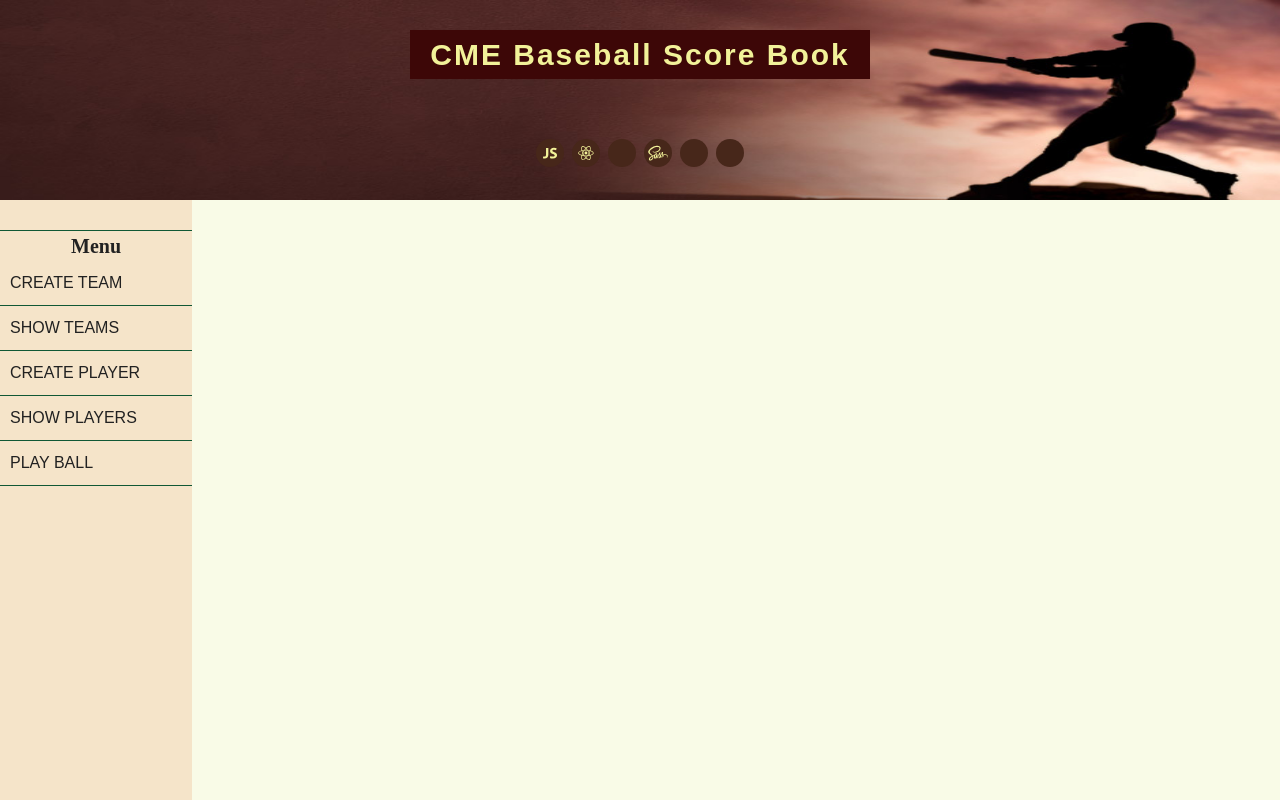
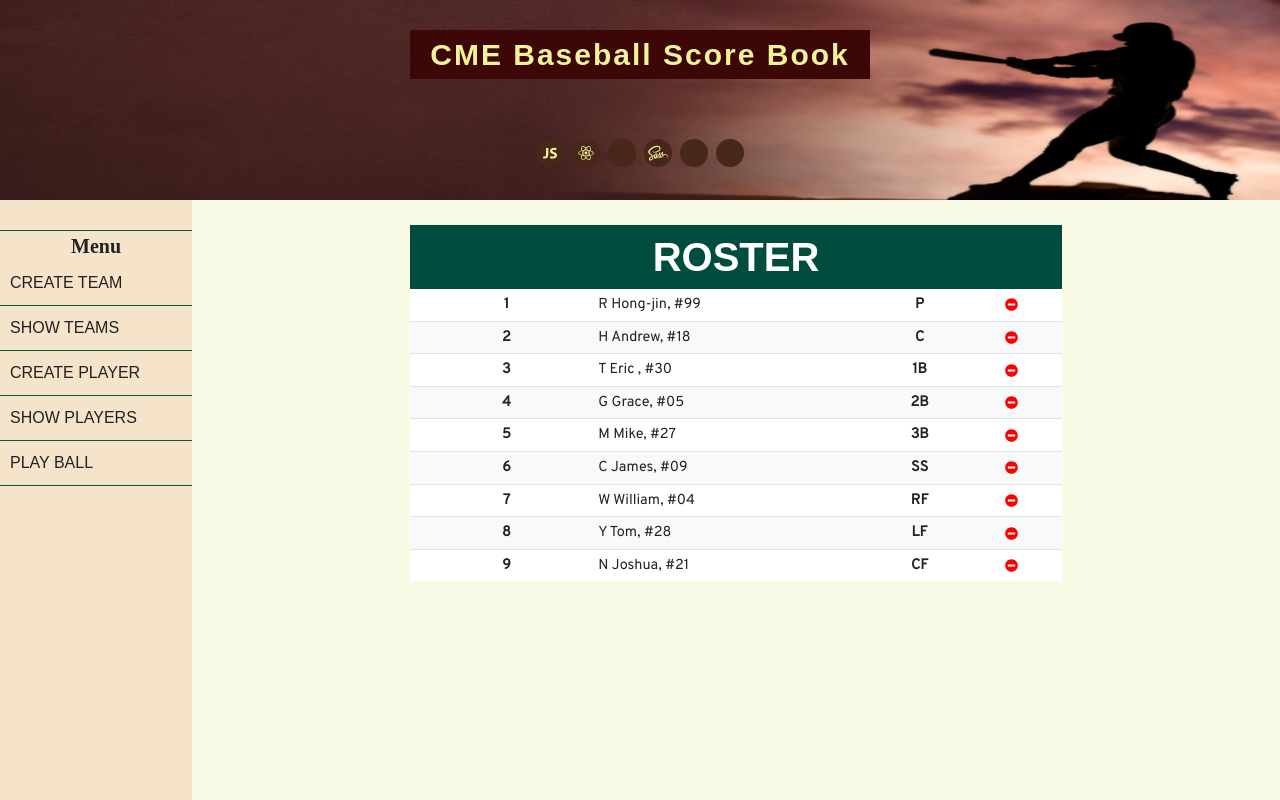
Before and after one commit to hiba02/cme-baseball-frontend, a React (Create React App) app: page /showPlayer in a window 1280 px wide. Shown: the top 800 px of the page. Built offline with nearby package versions, Linux system fonts and the light colour scheme; a web font is replaced by a local one.

Commit message:
implement of ShowPlayer component

```diff
--- a/src/App.js
+++ b/src/App.js
@@ -7,6 +7,7 @@
 import CreateTeam from "./components/CreateTeam";
 import ShowTeam from "./components/ShowTeam";
 import CreatePlayer from "./components/CreatePlayer";
+import ShowPlayers from "./components/ShowPlayers";
 
 function App() {
   const [word, setWord] = useState("");
@@ -15,7 +16,7 @@
   const [playersInfo, setPlayersInfo] = useState([
     {
       team_id: 1,
-      name: "R Hyun-jin",
+      name: "R Hong-jin",
       uniform_number: "99",
       position: "P",
       bats: "R",
@@ -24,7 +25,7 @@
     },
     {
       team_id: 1,
-      name: "H Austin  ",
+      name: "H Andrew",
       uniform_number: "18",
       position: "C",
       bats: "R",
@@ -33,7 +34,7 @@
     },
     {
       team_id: 1,
-      name: "H Eric    ",
+      name: "T Eric    ",
       uniform_number: "30",
       position: "1B",
       bats: "L",
@@ -42,7 +43,7 @@
     },
     {
       team_id: 1,
-      name: "G Greg    ",
+      name: "G Grace",
       uniform_number: "05",
       position: "2B",
       bats: "R",
@@ -51,7 +52,7 @@
     },
     {
       team_id: 1,
-      name: "M Machado ",
+      name: "M Mike",
       uniform_number: "27",
       position: "3B",
       bats: "R",
@@ -60,7 +61,7 @@
     },
     {
       team_id: 1,
-      name: "C Jake    ",
+      name: "C James",
       uniform_number: "09",
       position: "SS",
       bats: "R",
@@ -69,7 +70,7 @@
     },
     {
       team_id: 1,
-      name: "M Will    ",
+      name: "W William",
       uniform_number: "04",
       position: "RF",
       bats: "R",
@@ -78,7 +79,7 @@
     },
     {
       team_id: 1,
-      name: "P Tommy   ",
+      name: "Y Tom",
       uniform_number: "28",
       position: "LF",
       bats: "R",
@@ -87,8 +88,8 @@
     },
     {
       team_id: 1,
-      name: "N Josh    ",
-      uniform_number: "22",
+      name: "N Joshua",
+      uniform_number: "21",
       position: "CF",
       bats: "L",
       throws: "L",
@@ -214,6 +215,15 @@
                 removePlayerByUniformNum={removePlayerByUniformNum}
               />
             </Route>
+            <Route path="/showPlayer">
+              <ShowPlayers
+                // user={userInfo}
+                players={playersInfo}
+                // teamId={teamId}
+                // currentTeam={currentTeam}
+                removePlayerByUniformNum={removePlayerByUniformNum}
+              />
+            </Route>
           </Switch>
         </section>
         <footer></footer>
--- a/src/components/CreatePlayer.scss
+++ b/src/components/CreatePlayer.scss
@@ -112,7 +112,8 @@
 
 .createPlayer-section {
   float: left;
-  width: 50%;
+  margin-top: 20px;
+  width: 45%;
   height: 600px;
   background: none;
   .roster_template {
@@ -121,6 +122,14 @@
       font-weight: normal;
       border-radius: 5px 5px 0 0;
       height: 3.9rem;
+      background: #004d40;
+      color: white;
+      // height: 4rem;
+      font-size: 2.5rem;
+      font-weight: bold;
+      display: flex;
+      align-items: center;
+      justify-content: center;
     }
   }
 }
@@ -129,6 +138,27 @@
   width: 100%;
   height: 10px;
   background: none;
+}
+
+.showPlayers_template {
+  width: 60%;
+  margin-left: auto;
+  margin-right: auto;
+  margin-top: 25px;
+  border-radius: 4px;
+  .showPlayers_title {
+    background: #004d40;
+    color: white;
+    height: 4rem;
+    font-size: 2.5rem;
+    font-weight: bold;
+    display: flex;
+    align-items: center;
+    justify-content: center;
+  }
+  .showPlayers_content {
+    background: white;
+  }
 }
 
 /////////////////////////////
--- a/src/components/Roster.js
+++ b/src/components/Roster.js
@@ -34,7 +34,7 @@
 
   return (
     <div className="roster_body">
-      <span
+      {/* <span
         className="roster-icon-plus"
         onClick={() => {
           toggleCheckFromHitterId(id);
@@ -42,7 +42,7 @@
         }}
       >
         <FaPlusCircle />
-      </span>
+      </span> */}
       <span className="roster-id">{number}</span>
       <span className="roster-name">
         {name},&nbsp;#{uniform_number}
--- /dev/null
+++ b/src/components/ShowPlayers copy.scss
@@ -0,0 +1,20 @@
+.showPlayers_template {
+  width: 60%;
+  margin-left: auto;
+  margin-right: auto;
+  margin-top: 25px;
+  border-radius: 4px;
+  .showPlayers_title {
+    background: #004d40;
+    color: white;
+    height: 4rem;
+    font-size: 2.5rem;
+    font-weight: bold;
+    display: flex;
+    align-items: center;
+    justify-content: center;
+  }
+  .showPlayers_content {
+    background: white;
+  }
+}
```
Also changed, not shown: src/components/ShowPlayers copy.js (added, +38 -0 lines).
